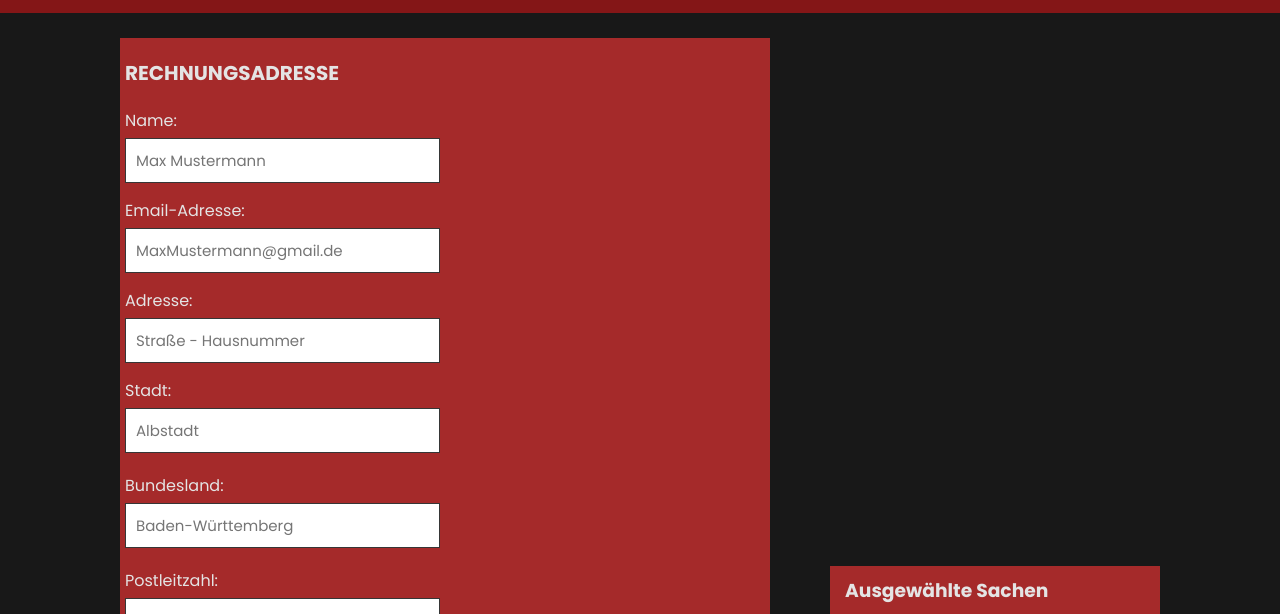
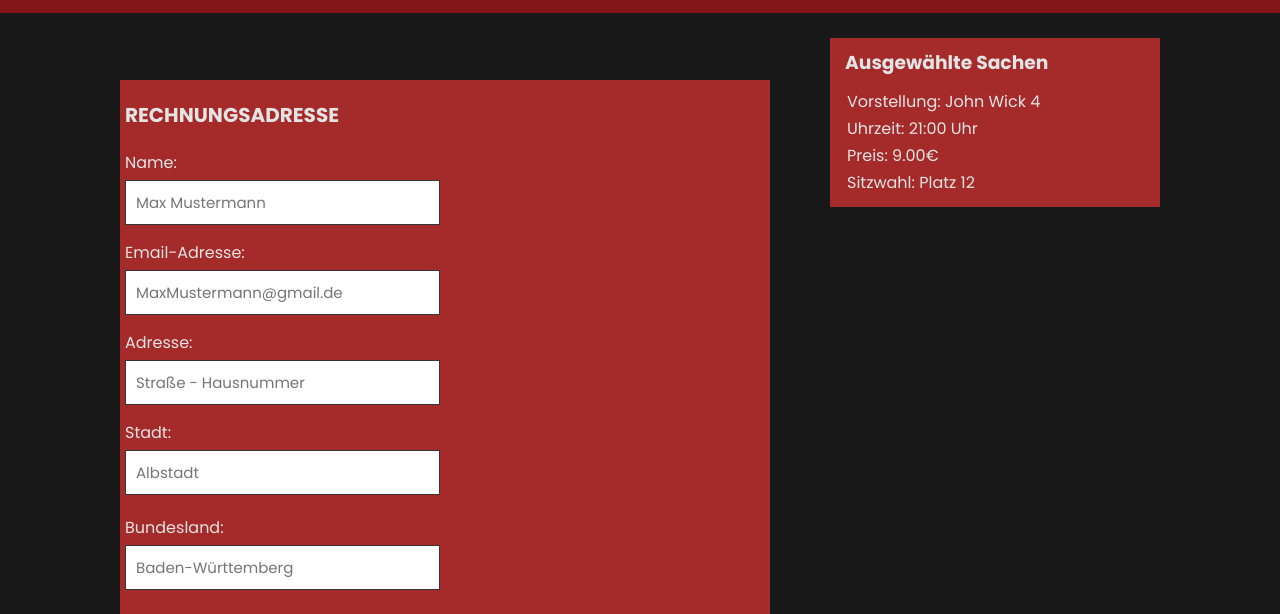
Before and after one commit to Ant0nRe/WA2_Praktikum, a plain HTML site: page Kino - Ticketverkauf/Zahlung/Zahlungsseite.html in a window 1280 px wide. Shown: the part 107-721 px from the top of the page. Drawn offline with Linux system fonts and the light colour scheme; files that its build step writes are made by us from their sources.

Commit message:
Add files via upload

```diff
--- a/Kino - Ticketverkauf/Zahlung/Zahlung.css
+++ b/Kino - Ticketverkauf/Zahlung/Zahlung.css
@@ -117,7 +117,7 @@ input[type=number] {
     width: 330px;
     background: brown;
     margin-left: 60px;
-    bottom: 700px;
+    margin-bottom: 1140px;
     position: sticky;
     top: 50px;
     min-height: 10vh;
```
